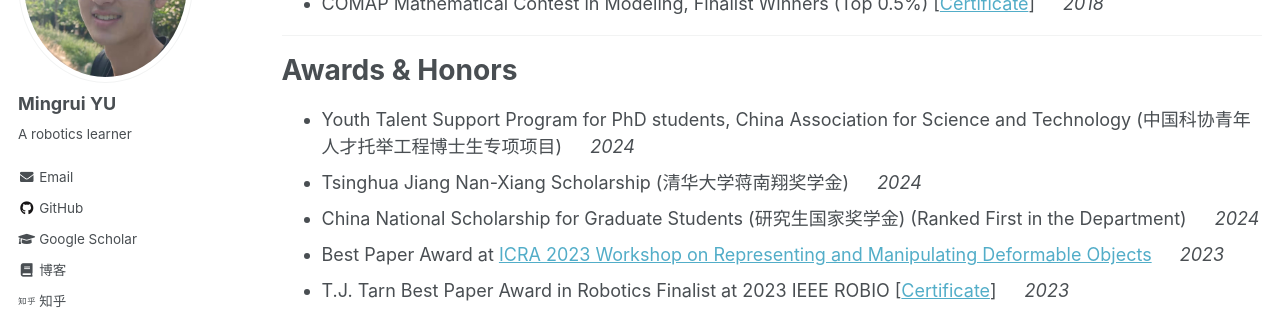
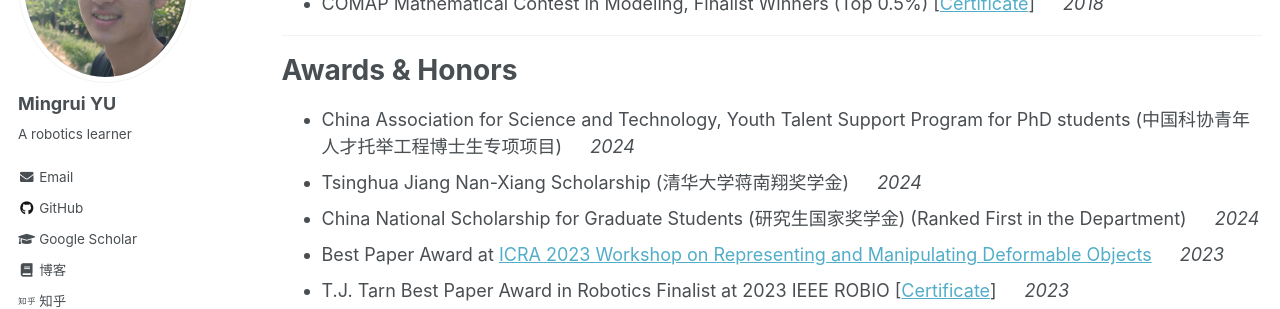
Before and after one commit to Mingrui-Yu/Mingrui-Yu.github.io, a Jekyll site: the page built from _pages/about.md, in a window 1280 px wide and 900 px high, scrolled down 2921 px. Shown: the part 151-460 px from the top of the window. Built offline with Jekyll 4.4.1, drawn with Linux system fonts in a browser that asks for light colours.

```diff
--- a/_pages/about.md
+++ b/_pages/about.md
@@ -95,7 +95,7 @@ Topic: Reinforment learning for intelligent transportation system
 
 # Awards & Honors
 
-- Youth Talent Support Program for PhD students, China Association for Science and Technology (中国科协青年人才托举工程博士生专项项目) &emsp; _2024_
+- China Association for Science and Technology, Youth Talent Support Program for PhD students (中国科协青年人才托举工程博士生专项项目) &emsp; _2024_
 - Tsinghua Jiang Nan-Xiang Scholarship (清华大学蒋南翔奖学金) &emsp; _2024_
 - China National Scholarship for Graduate Students (研究生国家奖学金) (Ranked First in the Department) &emsp; _2024_
 - Best Paper Award at [ICRA 2023 Workshop on Representing and Manipulating Deformable Objects](https://deformable-workshop.github.io/icra2023/) &emsp; _2023_
```
